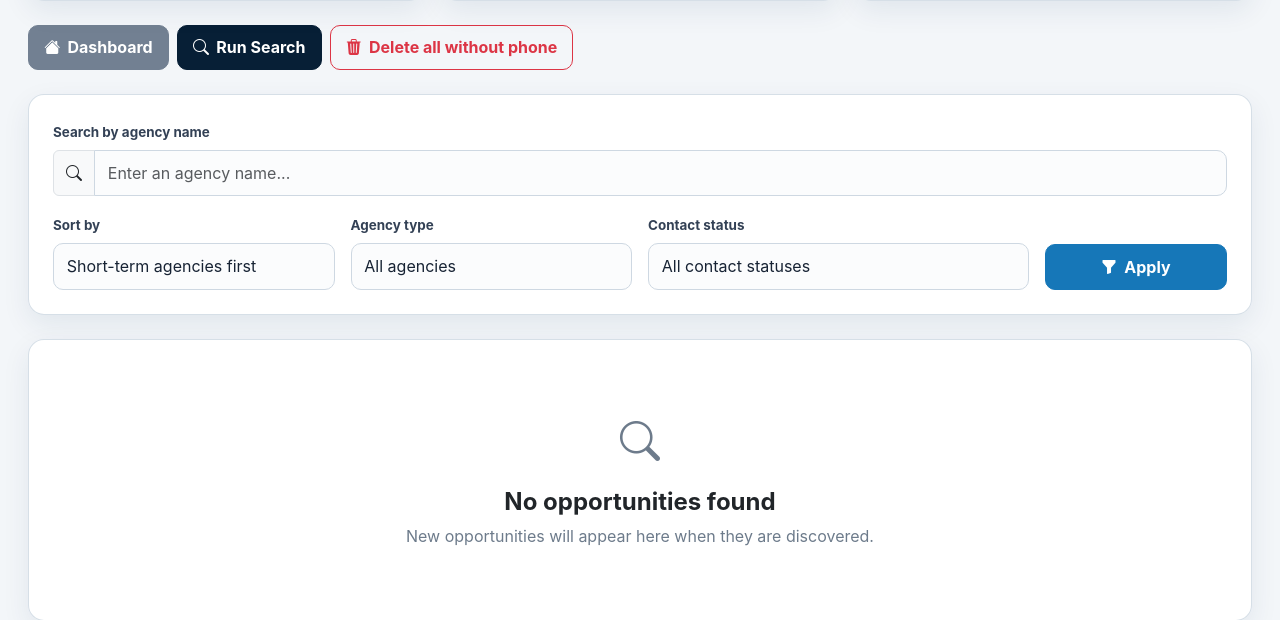
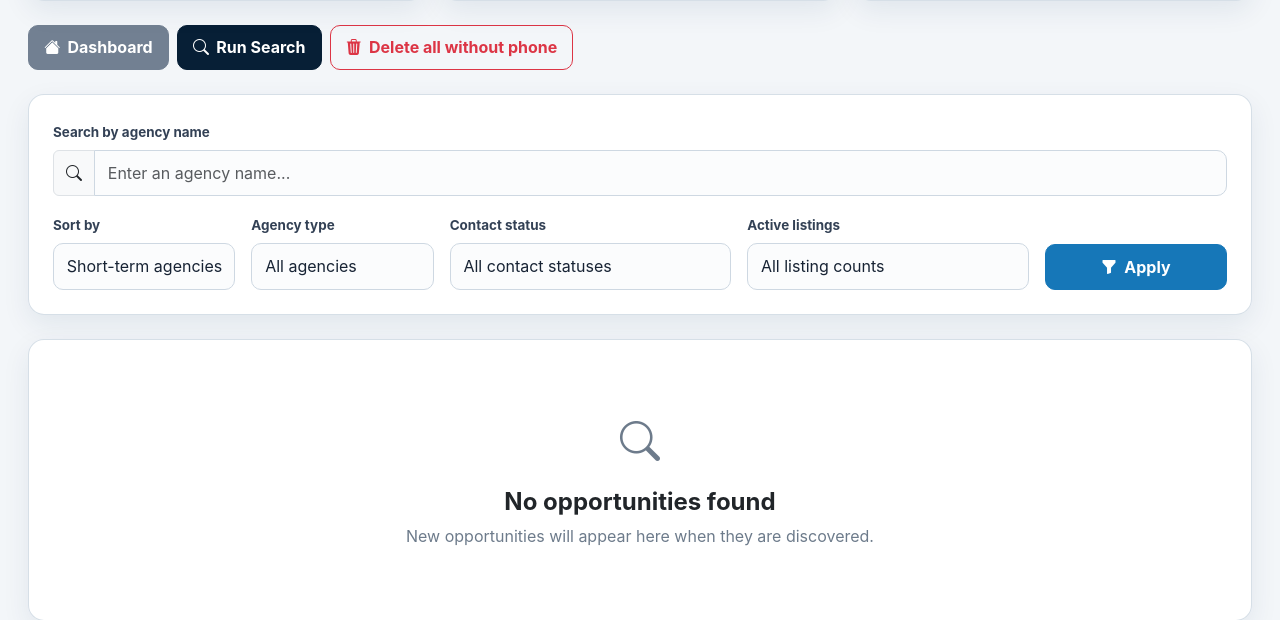
Before and after one commit to danidcr016/owner-acquisition-crm, a Flask app: page /discovery in a window 1280 px wide. Shown: the part 347-967 px from the top of the page. Run offline with Flask 3, Linux system fonts and the light colour scheme; a user stored in the database is signed in.

Commit message:
changes v32

```diff
--- a/app.py
+++ b/app.py
@@ -470,6 +470,22 @@ def discovery_company_display_name(records):
     return name.strip(" -_,") or str(shortest.title or "Property Finder agency")
 
 
+def extract_active_listings(description):
+    match = re.search(r"Active\s+listings\s*:\s*([0-9][0-9,]*)", str(description or ""), re.I)
+    if not match:
+        return None
+    try:
+        return int(match.group(1).replace(",", ""))
+    except (TypeError, ValueError):
+        return None
+
+
+def group_active_listings(records):
+    values = [extract_active_listings(row.description) for row in records]
+    values = [value for value in values if value is not None]
+    return max(values) if values else None
+
+
 def group_discovery_records(records):
     buckets = {}
     order = []
@@ -491,6 +507,7 @@ def group_discovery_records(records):
         representative.display_title = discovery_company_display_name(members)
         representative.related_records = members
         representative.group_count = len(members)
+        representative.active_listings = group_active_listings(members)
         grouped.append(representative)
     return grouped
 
@@ -1800,6 +1817,7 @@ def discovery():
     sort_by = request.args.get("sort", "short_term_first").strip()
     contact_filter = request.args.get("contact", "all").strip()
     agency_type = request.args.get("agency_type", "all").strip()
+    listings_filter = request.args.get("active_listings", "all").strip()
     page = max(request.args.get("page", 1, type=int) or 1, 1)
 
     query = DiscoveryLead.query
@@ -1821,6 +1839,28 @@ def discovery():
     records = query.all()
     groups = group_discovery_records(records)
 
+    listing_ranges = {
+        "1_10": (1, 10),
+        "11_25": (11, 25),
+        "26_50": (26, 50),
+        "51_100": (51, 100),
+        "101_250": (101, 250),
+        "251_500": (251, 500),
+        "500_plus": (501, None),
+    }
+    if listings_filter == "unknown":
+        groups = [item for item in groups if item.active_listings is None]
+    elif listings_filter in listing_ranges:
+        minimum, maximum = listing_ranges[listings_filter]
+        groups = [
+            item for item in groups
+            if item.active_listings is not None
+            and item.active_listings >= minimum
+            and (maximum is None or item.active_listings <= maximum)
+        ]
+    else:
+        listings_filter = "all"
+
     def group_sort_value(item):
         members = item.related_records
         has_short_term = any(bool(row.is_short_term) for row in members)
@@ -1856,6 +1896,7 @@ def discovery():
         sort_by=sort_by,
         contact_filter=contact_filter,
         agency_type=agency_type,
+        listings_filter=listings_filter,
         current_user=user,
         agents=get_agents(),
         scan_running=craigslist_scan_status["running"],
--- a/templates/discovery.html
+++ b/templates/discovery.html
@@ -154,12 +154,12 @@
                     <input type="search" id="search" name="search" class="form-control"
                            value="{{ search }}" placeholder="Enter an agency name..." autocomplete="off">
                     {% if search %}
-                    <a href="{{ url_for('discovery', sort=sort_by, contact=contact_filter, agency_type=agency_type) }}"
+                    <a href="{{ url_for('discovery', sort=sort_by, contact=contact_filter, agency_type=agency_type, active_listings=listings_filter) }}"
                        class="btn btn-outline-secondary">Clear</a>
                     {% endif %}
                 </div>
             </div>
-            <div class="col-lg-3 col-md-6">
+            <div class="col-lg-2 col-md-6">
                 <label for="sort" class="form-label">Sort by</label>
                 <select id="sort" name="sort" class="form-select">
                     <option value="short_term_first" {% if sort_by == "short_term_first" %}selected{% endif %}>Short-term agencies first</option>
@@ -170,7 +170,7 @@
                     <option value="score_low" {% if sort_by == "score_low" %}selected{% endif %}>Lowest score</option>
                 </select>
             </div>
-            <div class="col-lg-3 col-md-6">
+            <div class="col-lg-2 col-md-6">
                 <label for="agency_type" class="form-label">Agency type</label>
                 <select id="agency_type" name="agency_type" class="form-select">
                     <option value="all" {% if agency_type == "all" %}selected{% endif %}>All agencies</option>
@@ -178,7 +178,7 @@
                     <option value="general" {% if agency_type == "general" %}selected{% endif %}>General agencies</option>
                 </select>
             </div>
-            <div class="col-lg-4 col-md-8">
+            <div class="col-lg-3 col-md-6">
                 <label for="contact" class="form-label">Contact status</label>
                 <select id="contact" name="contact" class="form-select">
                     <option value="all" {% if contact_filter == "all" %}selected{% endif %}>All contact statuses</option>
@@ -188,7 +188,21 @@
                     <option value="no_contact_found" {% if contact_filter == "no_contact_found" %}selected{% endif %}>No phone</option>
                 </select>
             </div>
-            <div class="col-lg-2 col-md-4 d-grid">
+            <div class="col-lg-3 col-md-6">
+                <label for="active_listings" class="form-label">Active listings</label>
+                <select id="active_listings" name="active_listings" class="form-select">
+                    <option value="all" {% if listings_filter == "all" %}selected{% endif %}>All listing counts</option>
+                    <option value="1_10" {% if listings_filter == "1_10" %}selected{% endif %}>1-10 active listings</option>
+                    <option value="11_25" {% if listings_filter == "11_25" %}selected{% endif %}>11-25 active listings</option>
+                    <option value="26_50" {% if listings_filter == "26_50" %}selected{% endif %}>26-50 active listings</option>
+                    <option value="51_100" {% if listings_filter == "51_100" %}selected{% endif %}>51-100 active listings</option>
+                    <option value="101_250" {% if listings_filter == "101_250" %}selected{% endif %}>101-250 active listings</option>
+                    <option value="251_500" {% if listings_filter == "251_500" %}selected{% endif %}>251-500 active listings</option>
+                    <option value="500_plus" {% if listings_filter == "500_plus" %}selected{% endif %}>500+ active listings</option>
+                    <option value="unknown" {% if listings_filter == "unknown" %}selected{% endif %}>Listing count not available</option>
+                </select>
+            </div>
+            <div class="col-lg-2 col-md-6 d-grid">
                 <button type="submit" class="btn btn-primary"><i class="bi bi-funnel-fill"></i> Apply</button>
             </div>
         </form>
@@ -211,6 +225,7 @@
                         <td>
                             <strong>{{ item.display_title or item.title }}</strong>
                             {% if item.group_count > 1 %}<div class="mt-1"><span class="badge bg-primary">{{ item.group_count }} related records</span></div>{% endif %}
+                            {% if item.active_listings is not none %}<div class="mt-1"><span class="badge bg-dark"><i class="bi bi-buildings-fill"></i> {{ item.active_listings }} active listings</span></div>{% endif %}
                             {% if item.is_short_term %}
                                 <div class="mt-1">
                                     <span class="badge bg-info text-dark" title="{{ item.short_term_reason or 'Short-term indicator found' }}">
@@ -297,12 +312,12 @@
             <div class="d-flex justify-content-between align-items-center flex-wrap gap-2">
                 <small class="text-muted">Page {{ pagination.page }} of {{ pagination.pages }} | {{ pagination.total }} matching opportunities</small>
                 <ul class="pagination mb-0">
-                    <li class="page-item {% if not pagination.has_prev %}disabled{% endif %}"><a class="page-link" href="{{ url_for('discovery', page=pagination.prev_num if pagination.has_prev else 1, sort=sort_by, contact=contact_filter, agency_type=agency_type, search=search) }}">Previous</a></li>
+                    <li class="page-item {% if not pagination.has_prev %}disabled{% endif %}"><a class="page-link" href="{{ url_for('discovery', page=pagination.prev_num if pagination.has_prev else 1, sort=sort_by, contact=contact_filter, agency_type=agency_type, active_listings=listings_filter, search=search) }}">Previous</a></li>
                     {% for n in pagination.iter_pages(left_edge=1, right_edge=1, left_current=2, right_current=2) %}
-                        {% if n %}<li class="page-item {% if n == pagination.page %}active{% endif %}"><a class="page-link" href="{{ url_for('discovery', page=n, sort=sort_by, contact=contact_filter, agency_type=agency_type, search=search) }}">{{ n }}</a></li>
+                        {% if n %}<li class="page-item {% if n == pagination.page %}active{% endif %}"><a class="page-link" href="{{ url_for('discovery', page=n, sort=sort_by, contact=contact_filter, agency_type=agency_type, active_listings=listings_filter, search=search) }}">{{ n }}</a></li>
                         {% else %}<li class="page-item disabled"><span class="page-link">...</span></li>{% endif %}
                     {% endfor %}
-                    <li class="page-item {% if not pagination.has_next %}disabled{% endif %}"><a class="page-link" href="{{ url_for('discovery', page=pagination.next_num if pagination.has_next else pagination.pages, sort=sort_by, contact=contact_filter, agency_type=agency_type, search=search) }}">Next</a></li>
+                    <li class="page-item {% if not pagination.has_next %}disabled{% endif %}"><a class="page-link" href="{{ url_for('discovery', page=pagination.next_num if pagination.has_next else pagination.pages, sort=sort_by, contact=contact_filter, agency_type=agency_type, active_listings=listings_filter, search=search) }}">Next</a></li>
                 </ul>
             </div>
         </nav>
```
